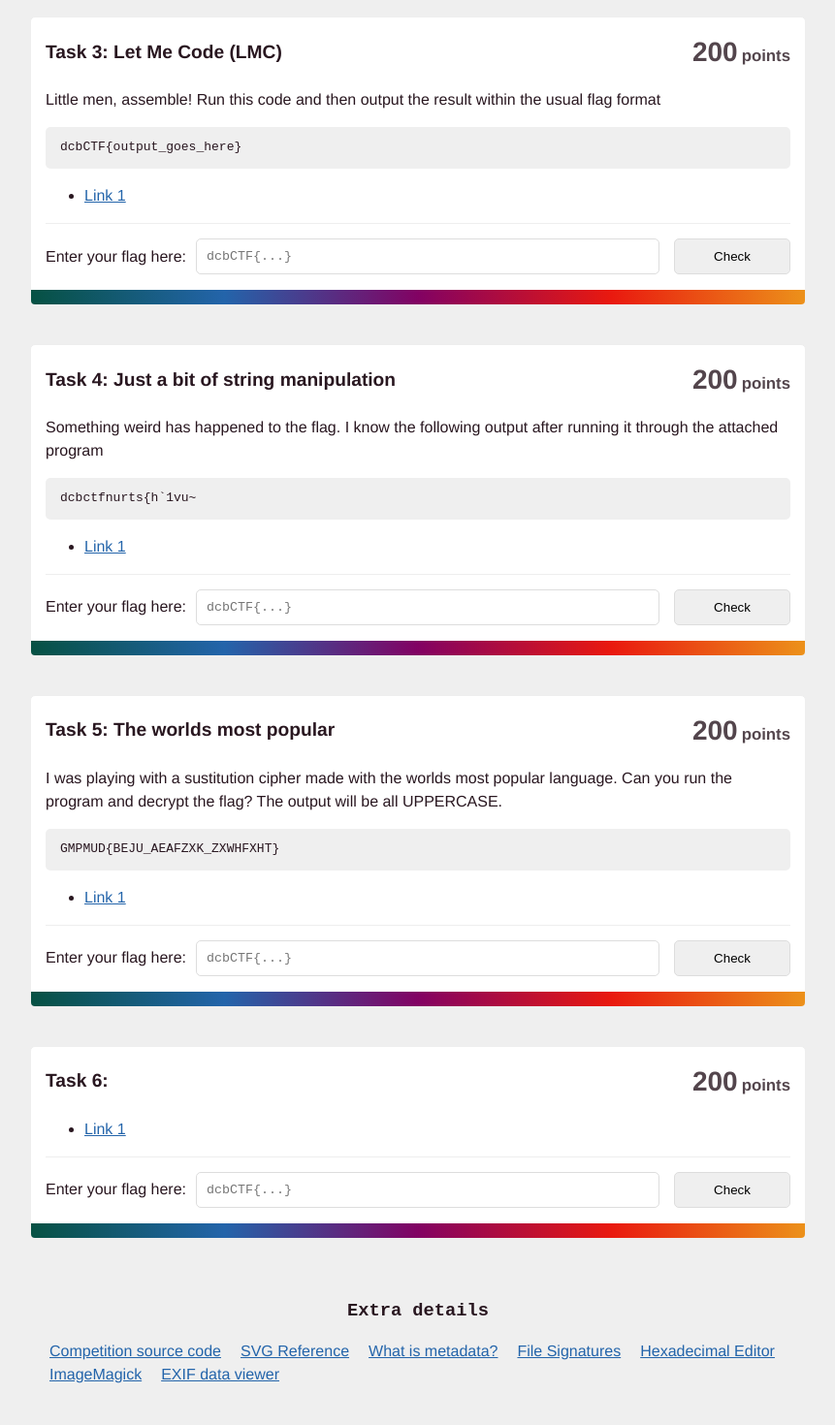
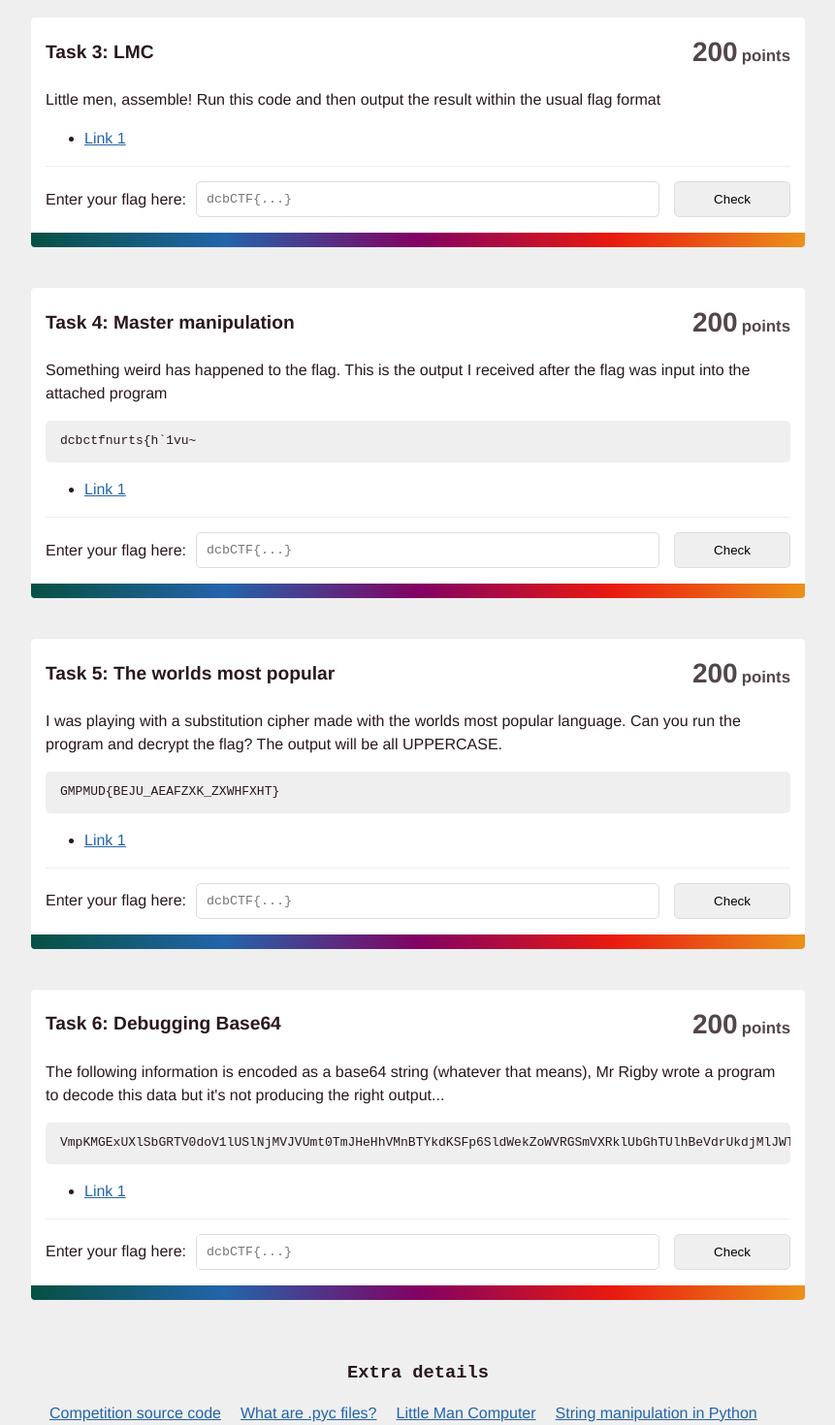
Before and after one commit to dulwichbeijing/igcse-mini-ctf-4, a Vue app: page / in a window 1280 px wide. Shown: the part 1140-2610 px from the top of the page at 97% size, without its empty margins (209-1070 px from the left). Built offline with nearby package versions, Linux system fonts and the light colour scheme.

Commit message:
Updated LMC question

```diff
--- a/public/task-files/substitution.js
+++ b/public/task-files/substitution.js
@@ -41,7 +41,7 @@ function encrypt(message, key) {
   }
 
   // Example usage
-  var message = "Flag goes here";
+  var message = "GMPMUD{BEJU_AEAFZXK_ZXWHFXHT}";
   var key = "XPMGTDHLYONZBWEARKJUFSCIQV";
 
   var encryptedMessage = encrypt(message, key);
--- a/src/components/Competition.vue
+++ b/src/components/Competition.vue
@@ -34,13 +34,11 @@
 
     <h3>Extra details</h3>
     <ul>
-      <li><a href="https://github.com/dulwichbeijing/igcse-mini-ctf" target="_blank">Competition source code</a></li>
-      <li><a href="https://developer.mozilla.org/en-US/docs/Web/SVG/Element/svg" target="_blank">SVG Reference</a></li>
-      <li><a href="https://www.bbc.co.uk/bitesize/guides/zqyrq6f/revision/3" target="_blank">What is metadata?</a></li>
-      <li><a href="https://www.garykessler.net/library/file_sigs.html">File Signatures</a></li>
-      <li><a href="https://hexed.it/" target="_blank">Hexadecimal Editor</a></li>
-      <li><a href="https://imagemagick.org/" target="_blank">ImageMagick</a></li>
-      <li><a href="https://www.exifdata.com/" target="_blank">EXIF data viewer</a></li>
+      <li><a href="https://github.com/dulwichbeijing/igcse-mini-ctf4" target="_blank">Competition source code</a></li>
+      <li><a href="https://docs.fileformat.com/executable/pyc/" target="_blank">What are .pyc files?</a></li>
+      <li><a href="https://peterhigginson.co.uk/LMC/" target="_blank">Little Man Computer</a></li>
+      <li><a href="https://www.pythonforbeginners.com/basics/string-manipulation-in-python">String manipulation in Python</a></li>
+      <li><a href="https://www.jetbrains.com/help/pycharm/debugging-your-first-python-application.html" target="_blank">How to debug in PyCharm</a></li>
     </ul>
   </div>
 </template>
--- a/src/store.js
+++ b/src/store.js
@@ -22,7 +22,7 @@ export default new Vuex.Store({
         solved: false
       },
       {
-        name: "Compiler or interpreter?",
+        name: "I thought Python was interpreted?",
         points: 200,
         detail: "Did you know it's possible to compile Python code? I just did it. The flag is hidden in this executable.",
         monospace: "",
@@ -31,18 +31,17 @@ export default new Vuex.Store({
         solved: false
       },
       {
-        name: "Let Me Code (LMC)",
+        name: "LMC",
         points: 200,
         detail: "Little men, assemble! Run this code and then output the result within the usual flag format",
-        monospace: "dcbCTF{output_goes_here}",
         files: ["https://raw.githubusercontent.com/dulwichbeijing/igcse-mini-ctf-4/main/public/task-files/lmc.txt"],
-        md5: "20129e7e6f97015d68e1704e70ef106a", // done
+        md5: "15b1524804fb3d7138fe732ea0e6f651", // done
         solved: false
       },
       {
-        name: "Just a bit of string manipulation",
+        name: "Master manipulation",
         points: 200,
-        detail: "Something weird has happened to the flag. I know the following output after running it through the attached program",
+        detail: "Something weird has happened to the flag. This is the output I received after the flag was input into the attached program",
         monospace: "dcbctfnurts{h`1vu~",
         files: ["https://raw.githubusercontent.com/dulwichbeijing/igcse-mini-ctf-4/main/public/task-files/string_manipulation.py"],
         md5: "c19f6f435e98ca0cd10e69c9c16c278f", // done
@@ -51,18 +50,19 @@ export default new Vuex.Store({
       {
         name: "The worlds most popular",
         points: 200,
-        detail: "I was playing with a sustitution cipher made with the worlds most popular language. Can you run the program and decrypt the flag? The output will be all UPPERCASE.",
+        detail: "I was playing with a substitution cipher made with the worlds most popular language. Can you run the program and decrypt the flag? The output will be all UPPERCASE.",
         monospace: "GMPMUD{BEJU_AEAFZXK_ZXWHFXHT}",
-        files: [""],
+        files: ["https://raw.githubusercontent.com/dulwichbeijing/igcse-mini-ctf-4/main/public/task-files/substitution.js"],
         md5: "4b1660262c16c3ee4b9b605d66b07623", // done
         solved: false
       },
       {
-        name: "",
+        name: "Debugging Base64",
         points: 200,
-        detail: "",
-        files: [""],
-        md5: "", // done
+        detail: "The following information is encoded as a base64 string (whatever that means), Mr Rigby wrote a program to decode this data but it's not producing the right output...",
+        monospace: "VmpKMGExUXlSbGRTV0doV1lUSlNjMVJVUmt0TmJHeHhVMnBTYkdKSFp6SldWekZoWVRGSmVXRklUbGhTUlhBeVdrUkdjMlJWTVVWTlJEQTk=",
+        files: ["https://raw.githubusercontent.com/dulwichbeijing/igcse-mini-ctf-4/main/public/task-files/debug_me.py"],
+        md5: "85b9d1028d3f8ff910d9f9e85afb3e29", // done
         solved: false
       }
     ]
```
Also changed, not shown: public/task-files/lmc.txt, 1 other file (tests, documents, lock files or other folders).
